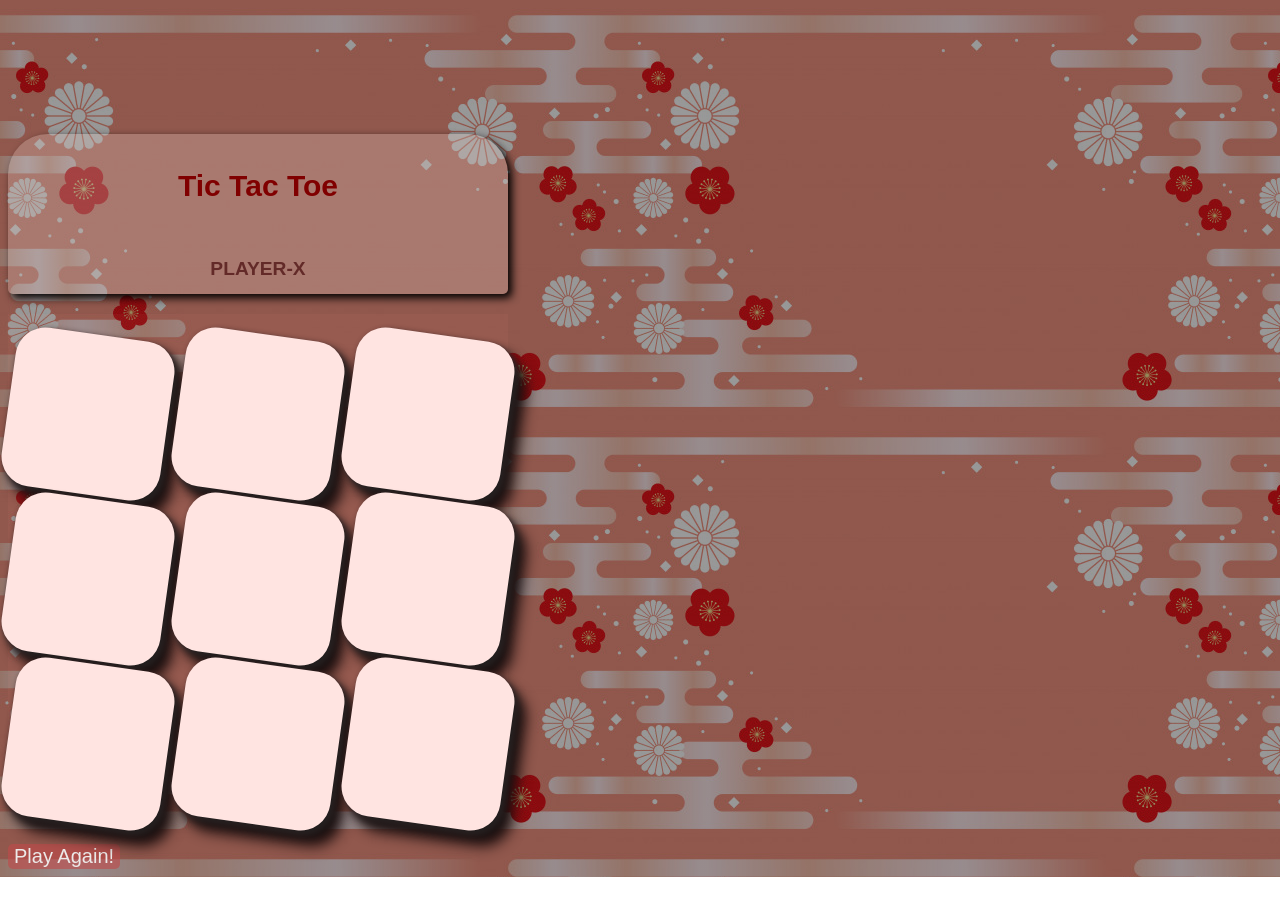
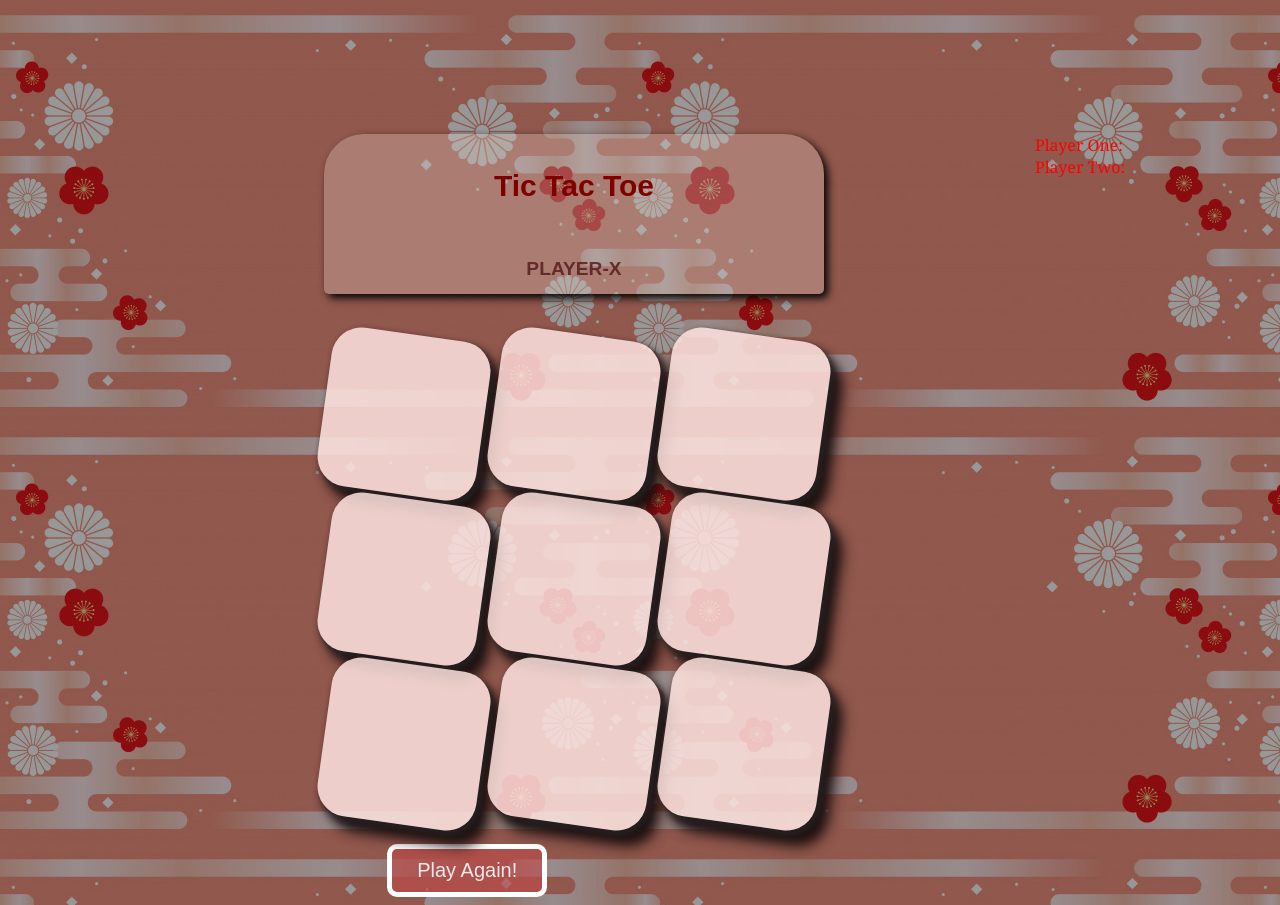
Before and after one commit to Tara-Hs/Tic-tac-toe, a plain HTML site: page index.html in a window 1280 px wide. Before the commit the page ends 877 px from the top, so only its background shows below. Drawn offline with Linux system fonts and the light colour scheme.

Commit message:
game update

```diff
--- a/game.js
+++ b/game.js
@@ -7,6 +7,17 @@ var clickSoundX = new Audio('sounds/click.mp3');
 var clickSoundO = new Audio('sounds/clickO.mp3');
 var winSound = new Audio('sounds/people.mp3');
 var backgroundSound = new Audio('sounds/backgroundSound.mp3');
+
+var players = {
+    one: {
+        name: 'player X',
+        score: 0
+    },
+    two: {
+        name: 'player O',
+        score: 0
+    }
+}
 var drawSound = new Audio('sounds/crash.mp3')
 
 function preload() {
@@ -58,6 +69,7 @@ function handleClick(event) {
     if(squares[0].classList.contains('PLAYER-O')&&squares[1].classList.contains('PLAYER-O')&&squares[2].classList.contains('PLAYER-O') == true) {
 
         document.querySelector('.top-board').textContent = 'O wins!';
+        players.one.score++
         document.querySelector('.top-board').style.color='#FF0000';
         document.querySelector('.top-board').style.fontSize='60px';
         document.querySelector('.top-board').align='center';
@@ -217,5 +229,4 @@ for(i=0; i < squares.length; i++) {
 function refreshPage(){
     window.location.reload();
 
-
 }
--- a/index.html
+++ b/index.html
@@ -9,8 +9,8 @@
 </head>
 <body>
 
-    <main>
-
+    <main class="grid">
+        <div class="leftside">
 
             <div class="top-board">
                 <h1>Tic Tac Toe</h1>
@@ -32,6 +32,18 @@
 
             </div>
 
+        </div>
+        <div class="righside">
+            <div class="game-bar">
+                <div class="player-one-game-bar">
+                    Player One:
+                </div>
+                <div class="player-two-game-bar">
+                    Player Two:
+                </div>
+            </div>
+
+        </div>
 
 
 
--- a/style.css
+++ b/style.css
@@ -15,14 +15,29 @@ body {
     cursor: pointer;
     color: rgb(236, 234, 233);
     margin-top: 30px;
+    margin-left: 30%;
+    padding: 10px 25px;
+    border-radius: 10px;
+    border: solid 5px white;
+}
+.grid {
+    display: grid;
+    grid-template-columns: 3fr 1fr;
+}
+.righside {
+    color: red;
+    font-family: Cambria, Cochin, Georgia, Times, 'Times New Roman', serif;
 }
 button:hover {
     background-color: pink;
+    border: solid 5px rgb(176, 51, 72);
+    border-radius: 10px;
+    color:  rgb(176, 51, 72);
 }
 .top-board {
     width: 500px;
     height: 160px;
-    background-color: rgba(231, 208, 199, 0.274);
+    background-color: rgba(231, 208, 199, 0.3);
     margin-bottom: 20px;
     border-radius: 40px 40px 5px 5px;
     box-shadow: 4px 4px 9px black;
@@ -58,6 +73,7 @@ main {
     border-top: 0;
     width: 100%;
     padding-top: 10%;
+    padding-left: 25%;
 }
 
 .board {
@@ -66,7 +82,7 @@ main {
     justify-content: space-between;
     width: 500px;
     height: 500px;
-    background-color: #f1927f0e;
+    background-color: #f1927f00;
     padding: auto;
     padding-top: 20px;
 
@@ -76,7 +92,7 @@ main {
 .board div {
     width: 160px;
     height: 160px;
-    background-color: mistyrose;
+    background-color: rgba(255, 228, 225, 0.849);
     margin-bottom: 5px;
     transform: rotateZ(8deg);
     border-radius: 30px 30px 30px 30px;
```
Lines whose indentation alone changed are shown as unchanged.
